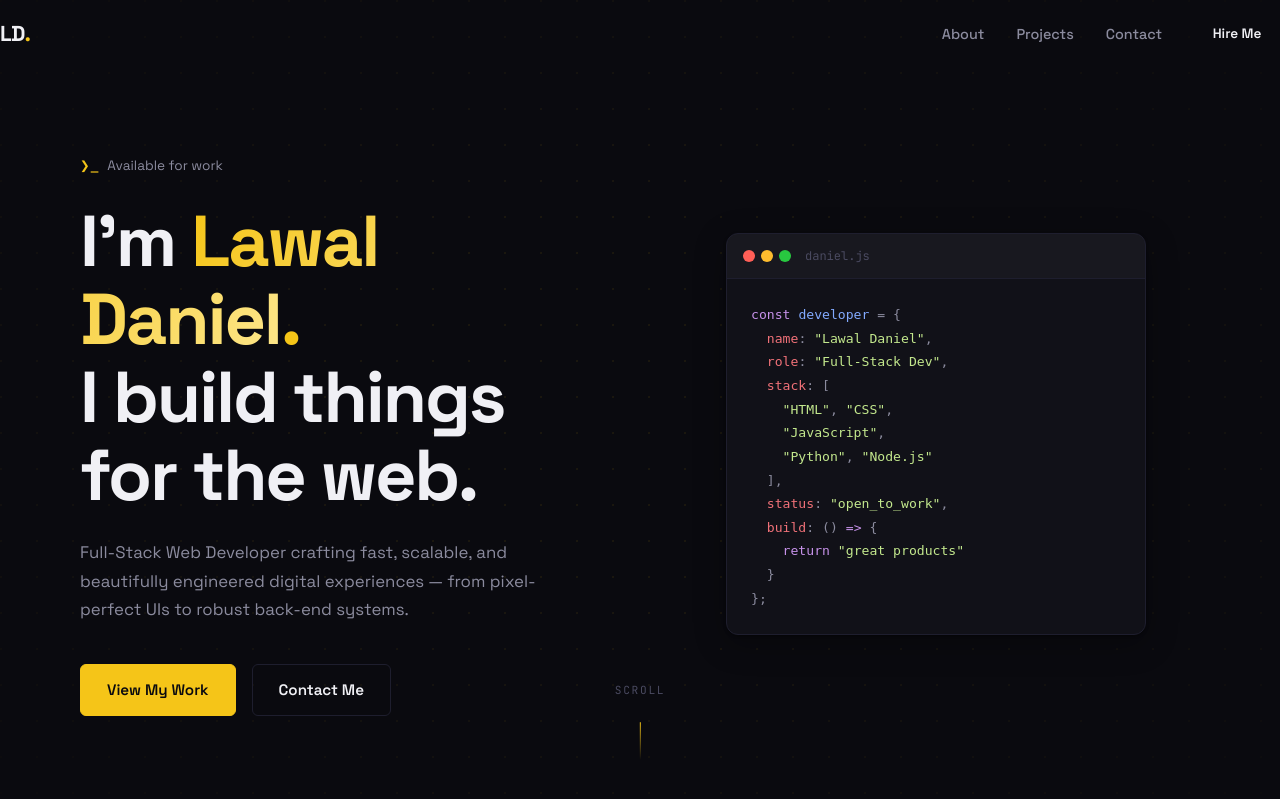
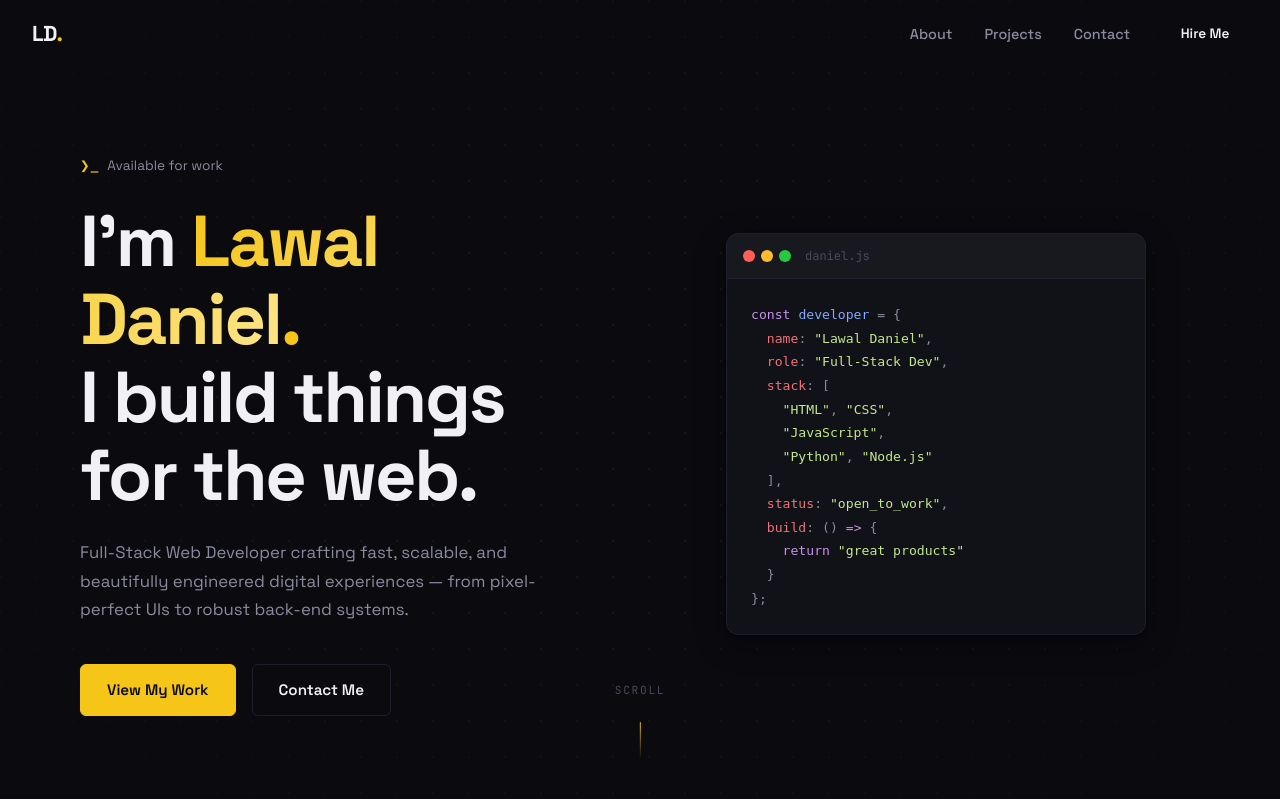
Before and after one commit to daniellawal015-code/daniel-portfolio, a PHP site: page / in a window 1280 px wide. Shown: the top 799 px of the page. Run offline with PHP 8.4, Linux system fonts and the light colour scheme.

Commit message:
Adjust nav bar

```diff
--- a/styles.css
+++ b/styles.css
@@ -1,8 +1,5 @@
 /* ============================================================
    LAWAL DANIEL — PORTFOLIO
-   Palette: Obsidian + Electric Yellow + Slate + Ghost White
-   Type: Space Grotesk (display/body) + JetBrains Mono (code/labels)
-   ============================================================ */
 
 /* ---- TOKENS ---- */
 :root {
@@ -202,6 +199,7 @@ ul { list-style: none; }
   align-items: center;
   justify-content: space-between;
   width: 100%;
+  padding: 1.5rem 2rem;
 }
 
 .nav-logo {
```
